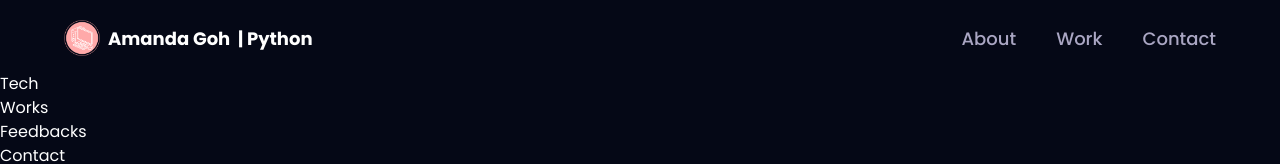
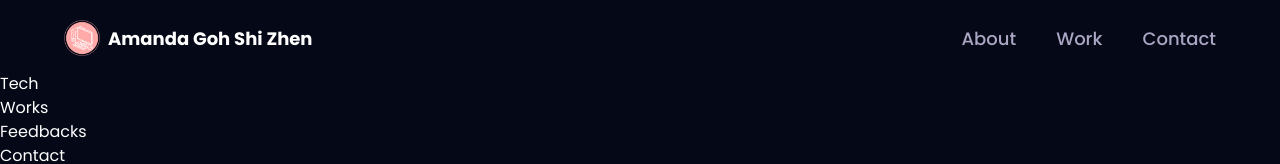
Before and after one commit to Amanda9601/Portfolio, a React (Vite) app: page / in a window 1280 px wide. Shown: the top 164 px of the page. Built offline with nearby package versions, Linux system fonts and the light colour scheme.

Commit message:
modify name

```diff
--- a/src/components/Navbar.jsx
+++ b/src/components/Navbar.jsx
@@ -27,8 +27,7 @@ const Navbar = () => {
         >
            <img src={logo} alt='logo' className='w-9 h-9 object-contain' />
             <p className='text-white text-[18px] font-bold cursor-pointer flex '>
-            Amanda Goh &nbsp;
-            <span className='sm:block hidden'>| Python </span>
+            Amanda Goh Shi Zhen
           </p>
         </Link>
 
```
